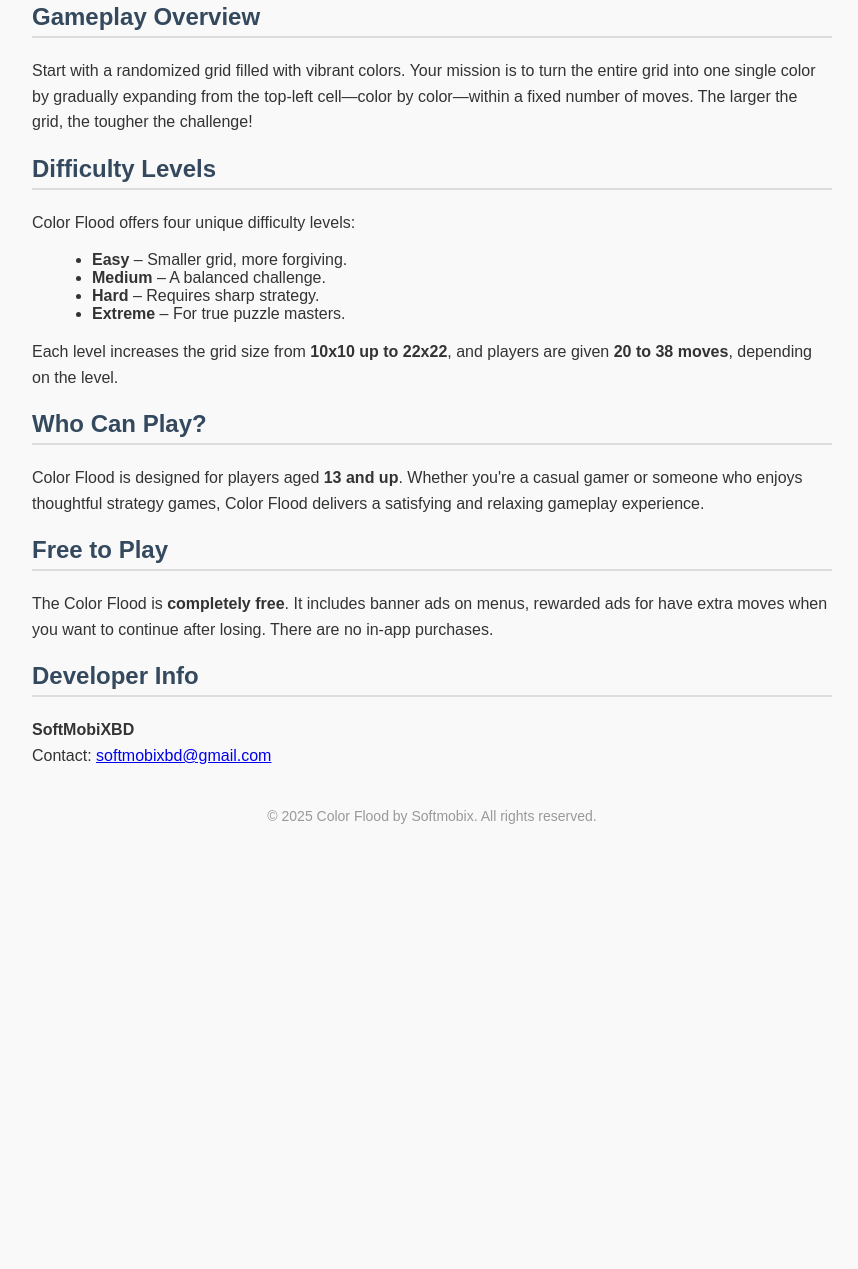
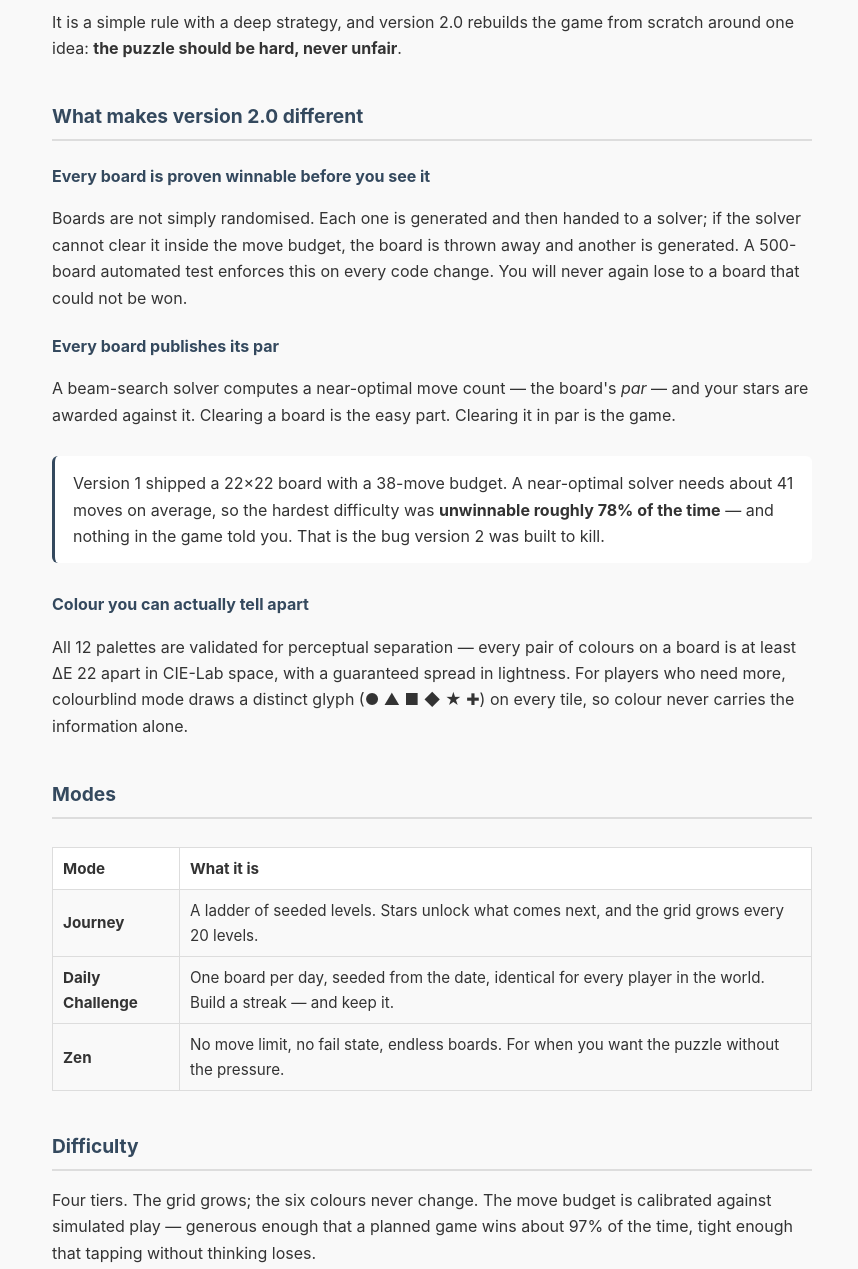
Before and after one commit to softmobixbd/color_flood_about, a plain HTML site: page index.html in a window 1280 px wide. Shown: the part 249-1518 px from the top of the page, without its empty margins (208-1066 px from the left). Before the commit the page ends 1093 px from the top, so only its background shows below. Drawn offline with Linux system fonts and the light colour scheme.

Commit message:
Refactor index.html with CSS variables and content updates
Updated styles and content for improved readability and user experience.

```diff
--- a/index.html
+++ b/index.html
@@ -5,37 +5,71 @@
   <meta name="viewport" content="width=device-width, initial-scale=1">
   <title>About Color Flood</title>
   <style>
+    :root {
+      --bg: #f9f9f9;
+      --fg: #333;
+      --muted: #777;
+      --head: #2c3e50;
+      --sub: #34495e;
+      --rule: #ddd;
+      --card: #ffffff;
+    }
+    @media (prefers-color-scheme: dark) {
+      :root {
+        --bg: #14181c;
+        --fg: #dfe4e8;
+        --muted: #97a1aa;
+        --head: #e8eef3;
+        --sub: #c6d1da;
+        --rule: #2a3138;
+        --card: #1c2228;
+      }
+    }
+    * { box-sizing: border-box; }
     body {
-      font-family: Arial, sans-serif;
-      padding: 20px;
+      font-family: -apple-system, BlinkMacSystemFont, "Segoe UI", Roboto, Arial, sans-serif;
+      padding: 24px 20px 48px;
       max-width: 800px;
       margin: auto;
-      background-color: #f9f9f9;
-      color: #333;
+      background-color: var(--bg);
+      color: var(--fg);
+      line-height: 1.65;
     }
-    h1 {
-      color: #2c3e50;
+    header { text-align: center; margin-bottom: 36px; }
+    h1 { color: var(--head); font-size: 1.85rem; margin-bottom: 6px; }
+    .tagline { color: var(--muted); font-size: 1.05rem; margin-top: 0; }
+    h2 {
+      color: var(--sub);
+      border-bottom: 2px solid var(--rule);
+      padding-bottom: 6px;
+      margin-top: 40px;
+      font-size: 1.2rem;
     }
-    h2 {
-      color: #34495e;
-      border-bottom: 2px solid #ddd;
-      padding-bottom: 5px;
+    h3 { color: var(--sub); font-size: 1rem; margin-top: 22px; margin-bottom: 4px; }
+    p, li { line-height: 1.65; }
+    ul { padding-left: 22px; }
+    li { margin-bottom: 6px; }
+    a { color: #2a7ae2; }
+    @media (prefers-color-scheme: dark) { a { color: #7db3f5; } }
+    .table-wrap { overflow-x: auto; }
+    table { border-collapse: collapse; width: 100%; margin-top: 12px; font-size: 0.95em; }
+    th, td { border: 1px solid var(--rule); padding: 8px 10px; text-align: left; }
+    th { background: var(--card); }
+    .pull {
+      background: var(--card);
+      border-left: 3px solid var(--sub);
+      border-radius: 6px;
+      padding: 14px 18px;
+      margin: 28px 0;
     }
-    p {
-      line-height: 1.6;
-    }
-    ul {
-      margin-left: 20px;
-    }
-    header {
-      text-align: center;
-      margin-bottom: 30px;
-    }
+    .pull p { margin: 0; }
     footer {
       text-align: center;
       font-size: 14px;
-      margin-top: 40px;
-      color: #999;
+      margin-top: 48px;
+      padding-top: 20px;
+      border-top: 1px solid var(--rule);
+      color: var(--muted);
     }
   </style>
 </head>
@@ -43,36 +77,128 @@
 
   <header>
     <h1>About Color Flood</h1>
-    <p>Use strategy, Match colors, and Flood It!</p>
+    <p class="tagline">Every board is winnable. Prove it in par.</p>
   </header>
 
-  <p><strong>Color Flood</strong> is a minimalistic yet highly addictive puzzle game crafted to test your strategic thinking and color-matching skills. Developed by <strong>SoftMobiXBD</strong>, this game challenges players to flood a colorful grid into a single color within a limited number of moves.</p>
+  <p><strong>Color Flood</strong> is a flood-fill puzzle game by <strong>SoftMobiXBD</strong>.
+  You start in the top-left corner of a coloured grid and pick a colour; every tile touching
+  your region that matches turns with you. Keep choosing until the whole board is one colour
+  — and do it inside the move budget.</p>
 
-  <h2>Gameplay Overview</h2>
-  <p>Start with a randomized grid filled with vibrant colors. Your mission is to turn the entire grid into one single color by gradually expanding from the top-left cell—color by color—within a fixed number of moves. The larger the grid, the tougher the challenge!</p>
+  <p>It is a simple rule with a deep strategy, and version 2.0 rebuilds the game from
+  scratch around one idea: <strong>the puzzle should be hard, never unfair</strong>.</p>
 
-  <h2>Difficulty Levels</h2>
-  <p>Color Flood offers four unique difficulty levels:</p>
+  <h2>What makes version 2.0 different</h2>
+
+  <h3>Every board is proven winnable before you see it</h3>
+  <p>Boards are not simply randomised. Each one is generated and then handed to a solver;
+  if the solver cannot clear it inside the move budget, the board is thrown away and
+  another is generated. A 500-board automated test enforces this on every code change. You
+  will never again lose to a board that could not be won.</p>
+
+  <h3>Every board publishes its par</h3>
+  <p>A beam-search solver computes a near-optimal move count — the board's <em>par</em> —
+  and your stars are awarded against it. Clearing a board is the easy part. Clearing it in
+  par is the game.</p>
+
+  <div class="pull">
+    <p>Version 1 shipped a 22×22 board with a 38-move budget. A near-optimal solver needs
+    about 41 moves on average, so the hardest difficulty was <strong>unwinnable roughly 78%
+    of the time</strong> — and nothing in the game told you. That is the bug version 2 was
+    built to kill.</p>
+  </div>
+
+  <h3>Colour you can actually tell apart</h3>
+  <p>All 12 palettes are validated for perceptual separation — every pair of colours on a
+  board is at least ΔE 22 apart in CIE-Lab space, with a guaranteed spread in lightness.
+  For players who need more, colourblind mode draws a distinct glyph
+  (● ▲ ■ ◆ ★ ✚) on every tile, so colour never carries the information alone.</p>
+
+  <h2>Modes</h2>
+  <div class="table-wrap">
+    <table>
+      <tr><th>Mode</th><th>What it is</th></tr>
+      <tr>
+        <td><strong>Journey</strong></td>
+        <td>A ladder of seeded levels. Stars unlock what comes next, and the grid grows
+          every 20 levels.</td>
+      </tr>
+      <tr>
+        <td><strong>Daily Challenge</strong></td>
+        <td>One board per day, seeded from the date, identical for every player in the
+          world. Build a streak — and keep it.</td>
+      </tr>
+      <tr>
+        <td><strong>Zen</strong></td>
+        <td>No move limit, no fail state, endless boards. For when you want the puzzle
+          without the pressure.</td>
+      </tr>
+    </table>
+  </div>
+
+  <h2>Difficulty</h2>
+  <p>Four tiers. The grid grows; the six colours never change. The move budget is
+  calibrated against simulated play — generous enough that a planned game wins about 97%
+  of the time, tight enough that tapping without thinking loses.</p>
+  <div class="table-wrap">
+    <table>
+      <tr><th>Tier</th><th>Grid</th><th>Moves</th></tr>
+      <tr><td>Relaxed</td><td>10 × 10</td><td>22</td></tr>
+      <tr><td>Steady</td><td>14 × 14</td><td>30</td></tr>
+      <tr><td>Sharp</td><td>18 × 18</td><td>39</td></tr>
+      <tr><td>Ruthless</td><td>22 × 22</td><td>47</td></tr>
+    </table>
+  </div>
+
+  <h2>Playing well</h2>
   <ul>
-    <li><strong>Easy</strong> – Smaller grid, more forgiving.</li>
-    <li><strong>Medium</strong> – A balanced challenge.</li>
-    <li><strong>Hard</strong> – Requires sharp strategy.</li>
-    <li><strong>Extreme</strong> – For true puzzle masters.</li>
+    <li><strong>Long-press a colour</strong> to preview exactly what it would capture
+      before you commit to it.</li>
+    <li><strong>Tap a tile on the board</strong> to play its colour directly.</li>
+    <li><strong>Undo</strong> — three free per level, then 25 coins each.</li>
+    <li><strong>Hint</strong> — the same solver that verified the board tells you its next
+      move.</li>
+    <li><strong>Coins</strong> are earned by clearing boards: 10, 20, or 30 for one, two,
+      or three stars, plus 50 for a Daily clear.</li>
   </ul>
-  <p>Each level increases the grid size from <strong>10x10 up to 22x22</strong>, and players are given <strong>20 to 38 moves</strong>, depending on the level.</p>
 
-  <h2>Who Can Play?</h2>
-  <p>Color Flood is designed for players aged <strong>13 and up</strong>. Whether you're a casual gamer or someone who enjoys thoughtful strategy games, Color Flood delivers a satisfying and relaxing gameplay experience.</p>
+  <h2>Built to be played by everyone</h2>
+  <ul>
+    <li>Colourblind mode with per-colour glyphs</li>
+    <li>12 palettes, each contrast-validated, in both light and dark themes</li>
+    <li>Reduce-motion setting, which also respects the system-wide Android setting</li>
+    <li>Haptics, sound effects, and music, each independently switchable</li>
+    <li>Screen-reader labels on the board and the colour palette</li>
+    <li>An interactive tutorial — four hand-built boards where the lesson <em>is</em> the
+      way through, with no walls of text to skip</li>
+  </ul>
 
-  <h2>Free to Play</h2>
-  <p>The Color Flood is <strong>completely free</strong>. It includes banner ads on menus, rewarded ads for have extra moves when you want to continue after losing. There are no in-app purchases.</p>
+  <h2>Sound</h2>
+  <p>Every effect is synthesised on a C major pentatonic scale, one pitch per palette slot,
+  so fast tapping stays musical instead of turning into noise. The flood sound even changes
+  pitch with the size of the region you just captured.</p>
 
-  <h2>Developer Info</h2>
+  <h2>Free, offline, and not full of ads</h2>
+  <p>Color Flood is <strong>completely free</strong>. There are <strong>no banner ads</strong>,
+  and an ad will <strong>never interrupt a puzzle in progress</strong>. The only ads are
+  optional reward videos you can choose to watch for extra moves — and every board is
+  winnable without ever watching one.</p>
+  <p>The game needs no account, no sign-in, and no internet connection to play. Your
+  progress stays on your device. See our
+  <a href="privacy_policy.html">Privacy Policy</a> and
+  <a href="terms.html">Terms of Use</a>.</p>
+
+  <h2>Who it is for</h2>
+  <p>Color Flood is rated for players aged <strong>13 and up</strong>. It suits anyone who
+  likes a clean, thoughtful puzzle — whether that means two minutes on a Daily Challenge or
+  a long, quiet run at a 22×22 board.</p>
+
+  <h2>Developer</h2>
   <p><strong>SoftMobiXBD</strong><br>
   Contact: <a href="mailto:softmobixbd@gmail.com">softmobixbd@gmail.com</a></p>
 
   <footer>
-    &copy; 2025 Color Flood by Softmobix. All rights reserved.
+    &copy; 2026 Color Flood by SoftMobiXBD. All rights reserved.
   </footer>
 
 </body>
```
